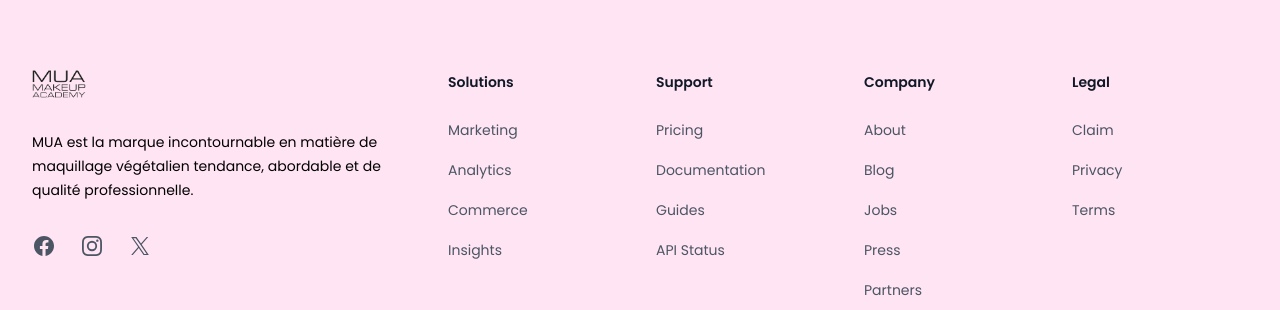
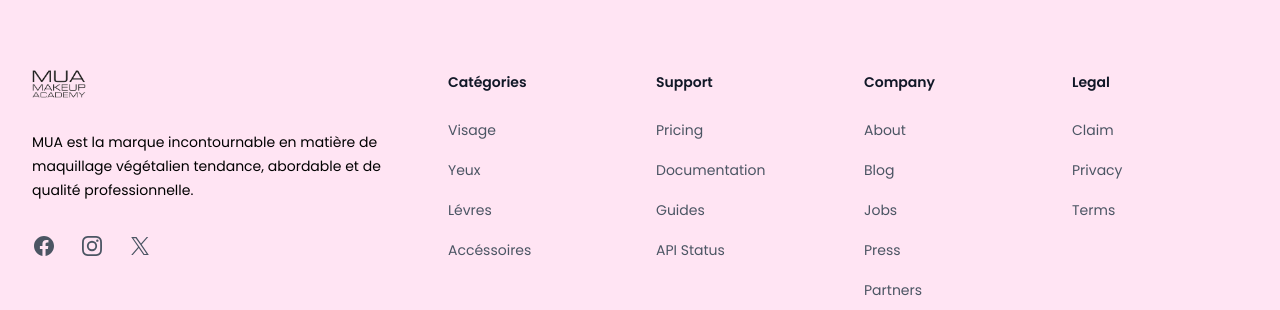
Before and after one commit to akram-idrissi/borcelle-frontend, a Next.js app: page / in a window 1280 px wide. Shown: the part 4146-4456 px from the top of the page. Built offline with nearby package versions, Linux system fonts and the light colour scheme; a web font is replaced by a local one.

Commit message:
Updated section

```diff
--- a/src/components/footer.jsx
+++ b/src/components/footer.jsx
@@ -1,9 +1,9 @@
 const navigation = {
     solutions: [
-        { name: 'Marketing', href: '#' },
-        { name: 'Analytics', href: '#' },
-        { name: 'Commerce', href: '#' },
-        { name: 'Insights', href: '#' },
+        { name: 'Visage', href: '#' },
+        { name: 'Yeux', href: '#' },
+        { name: 'Lévres', href: '#' },
+        { name: 'Accéssoires', href: '#' },
     ],
     support: [
         { name: 'Pricing', href: '#' },
@@ -26,7 +26,7 @@ const navigation = {
     social: [
         {
             name: 'Facebook',
-            href: '#',
+            href: 'https://web.facebook.com/profile.php?id=61554806843392',
             icon: (props) => (
                 <svg fill="currentColor" viewBox="0 0 24 24" {...props}>
                     <path
@@ -39,7 +39,7 @@ const navigation = {
         },
         {
             name: 'Instagram',
-            href: '#',
+            href: 'https://www.instagram.com/muacosmetics.ma/',
             icon: (props) => (
                 <svg fill="currentColor" viewBox="0 0 24 24" {...props}>
                     <path
@@ -52,7 +52,7 @@ const navigation = {
         },
         {
             name: 'X',
-            href: '#',
+            href: 'https://www.tiktok.com/@muacosmetics.ma',
             icon: (props) => (
                 <svg fill="currentColor" viewBox="0 0 24 24" {...props}>
                     <path d="M13.6823 10.6218L20.2391 3H18.6854L12.9921 9.61788L8.44486 3H3.2002L10.0765 13.0074L3.2002 21H4.75404L10.7663 14.0113L15.5685 21H20.8131L13.6819 10.6218H13.6823ZM11.5541 13.0956L10.8574 12.0991L5.31391 4.16971H7.70053L12.1742 10.5689L12.8709 11.5655L18.6861 19.8835H16.2995L11.5541 13.096V13.0956Z" />
@@ -92,7 +92,7 @@ export default function Footer() {
                     <div className="mt-16 grid grid-cols-2 gap-8 xl:col-span-2 xl:mt-0">
                         <div className="md:grid md:grid-cols-2 md:gap-8">
                             <div>
-                                <h3 className="text-sm font-semibold leading-6 text-gray-900">Solutions</h3>
+                                <h3 className="text-sm font-semibold leading-6 text-gray-900">Catégories</h3>
                                 <ul role="list" className="mt-6 space-y-4">
                                     {navigation.solutions.map((item) => (
                                         <li key={item.name}>
```
